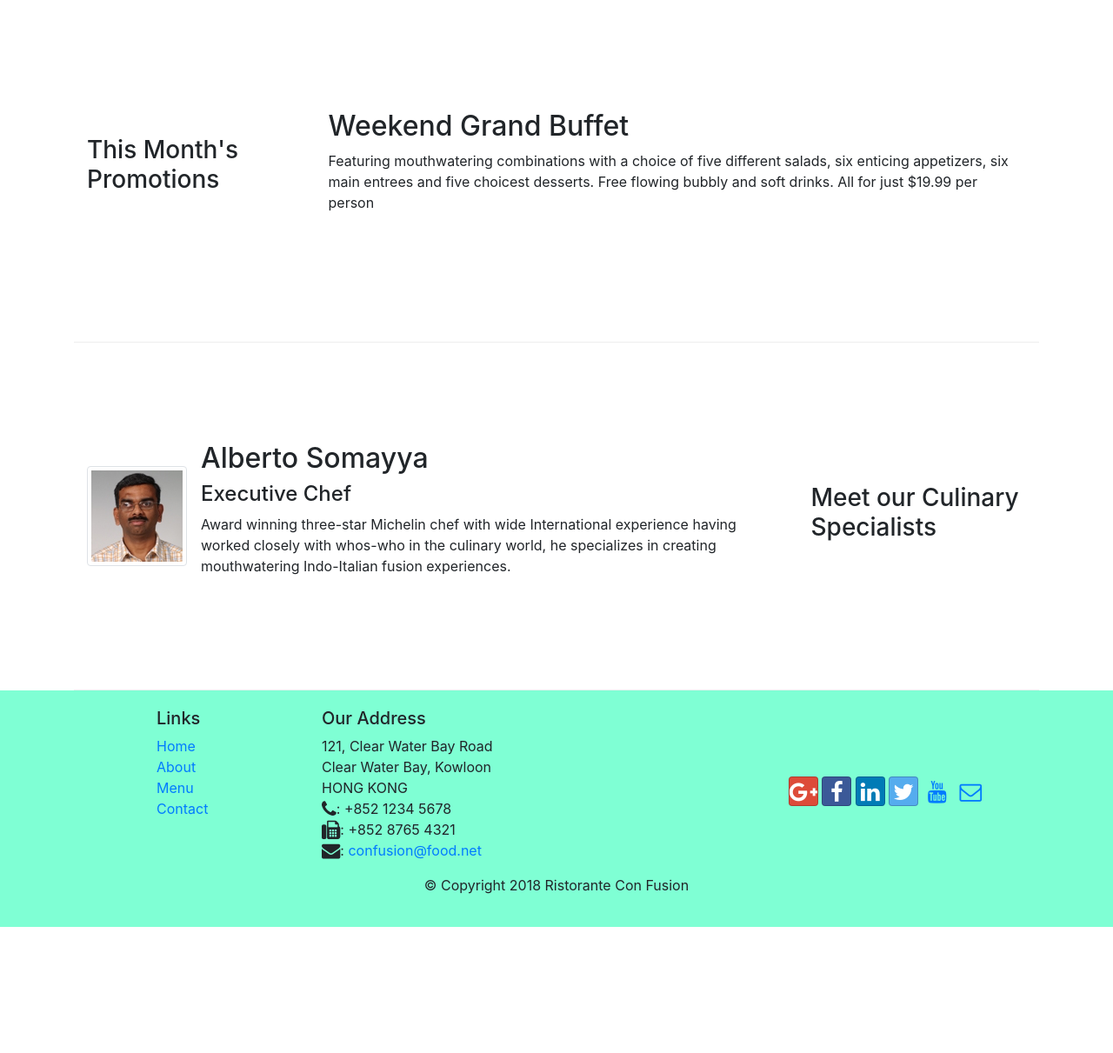
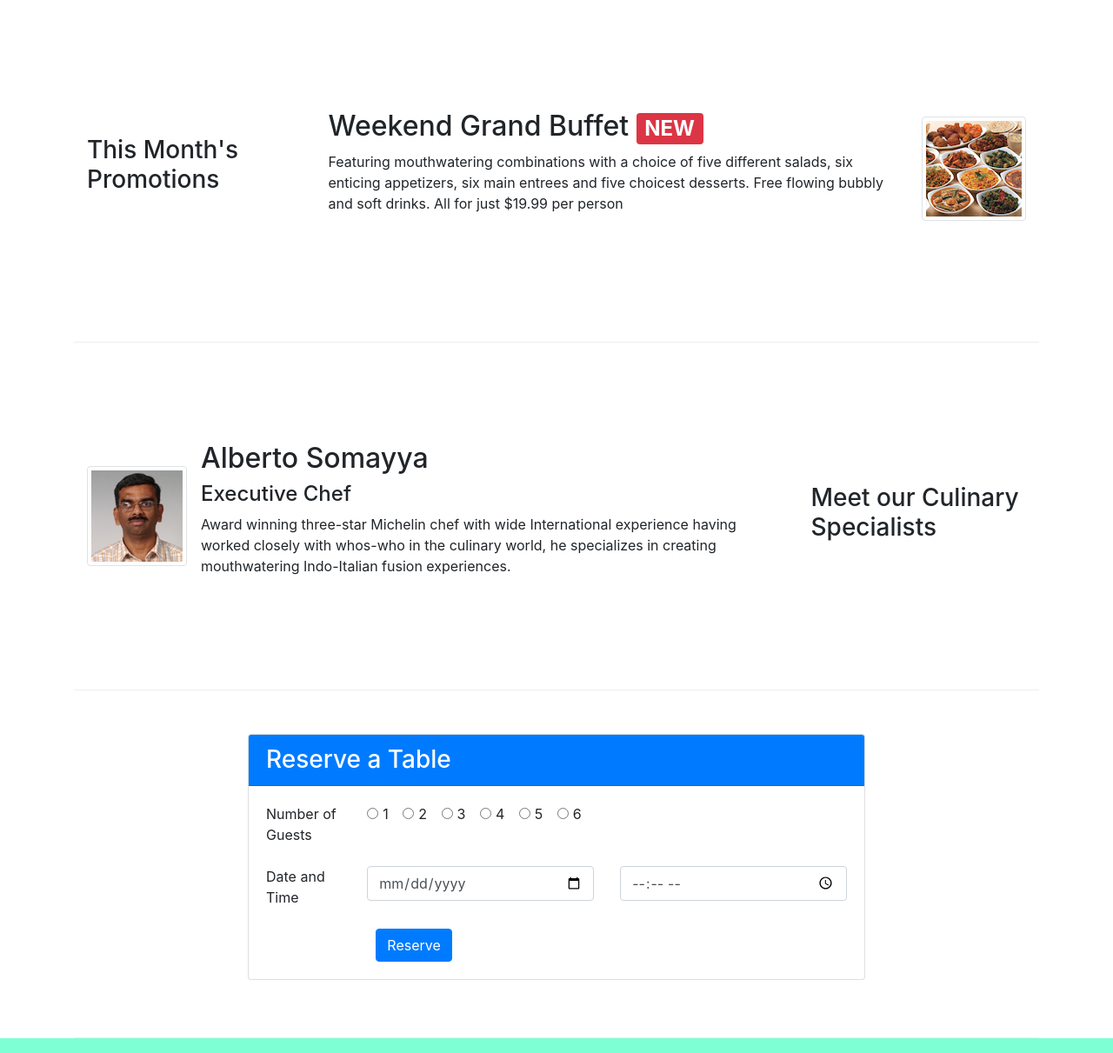
Before and after one commit to ankitks12/Coursera-Bootstrap4, a website: page index.html in a window 1280 px wide. Shown: the part 740-1951 px from the top of the page at 87% size. Before the commit the page ends 1806 px from the top, so only its background shows below. Drawn offline with nearby package versions, Linux system fonts and the light colour scheme.

Commit message:
Assignment 2 Donegit add .

```diff
--- a/index.html
+++ b/index.html
@@ -39,8 +39,13 @@
                     <h1>Ristorante con Fusion</h1>
                     <p>We take inspiration from the World's best cuisines, and create a unique fusion experience. Our lipsmacking creations will tickle your culinary senses!</p>
                 </div>
-                <div class="col-12 col-sm align-self-center">
+                <div class="col-12 col-sm-3 align-self-center">
                     <img src="img/img/logo.png" class="img-fluid">
+                </div>
+                <div class="col-12 col-sm-3 align-self-center">
+                    <div class="btn-group" role="group">
+                        <a class="btn btn-warning" role="button" href="#fillform">Reserve Table</a>
+                    </div>
                 </div>
             </div>
         </div>
@@ -57,7 +62,7 @@
                     alt="uthappizz">
                     <div class="media-body">
                         <h2 class="mt-0">Uthappizza <span class="badge badge-danger">HOT</span> <span class="badge badge-pill badge-secondary">150</span></h2>
-                        <p>A unique combination of Indian Uthappam (pancake) and Italian pizza, topped with Cerignola olives, ripe vine cherry tomatoes, Vidalia onion, Guntur chillies and Buffalo Paneer.</p>
+                        <p class="d-none d-sm-block">A unique combination of Indian Uthappam (pancake) and Italian pizza, topped with Cerignola olives, ripe vine cherry tomatoes, Vidalia onion, Guntur chillies and Buffalo Paneer.</p>
                     </div>
                 </div>
             </div>
@@ -69,8 +74,14 @@
                 <h3>This Month's Promotions</h3>
             </div>
             <div class="col col-sm col-md">
-                <h2>Weekend Grand Buffet</h2>
-                <p>Featuring mouthwatering combinations with a choice of five different salads, six enticing appetizers, six main entrees and five choicest desserts. Free flowing bubbly and soft drinks. All for just $19.99 per person </p>
+                <div class="media">
+                    <img class="d-flex ml-3 img-thumbnail align-self-center order-sm-last" src="img/img/buffet.png"
+                        alt="buffet">
+                    <div class="media-body order-sm-first">
+                        <h2 class="mt-0">Weekend Grand Buffet <span class="badge badge-danger">NEW</span></h2>
+                        <p class="d-none d-sm-block">Featuring mouthwatering combinations with a choice of five different salads, six enticing appetizers, six main entrees and five choicest desserts. Free flowing bubbly and soft drinks. All for just $19.99 per person </p>
+                    </div>
+                </div>
             </div>
         </div>
 
@@ -85,9 +96,68 @@
                     <div class="media-body">
                         <h2 class="mt-0">Alberto Somayya</h2>
                         <h4>Executive Chef</h4>
-                        <p>Award winning three-star Michelin chef with wide International experience having worked closely with whos-who in the culinary world, he specializes in creating mouthwatering Indo-Italian fusion experiences. </p>
+                        <p class="d-none d-sm-block">Award winning three-star Michelin chef with wide International experience having worked closely with whos-who in the culinary world, he specializes in creating mouthwatering Indo-Italian fusion experiences. </p>
                     </div>
                 </div>
+            </div>
+        </div>
+
+        <div class="row row-content">
+            <div class="col-12 col-sm-8 offset-sm-2">
+                <div class="card">
+                    <h3 class="card-header bg-primary text-white">Reserve a Table</h3>
+                    <div class="card-body">
+                        <form id="fillform">
+                            <div class="form-group row">
+                                <label for="numberofguests" class="col-12 col-sm-2">Number of Guests</label>
+                                <div class="col-12 col-sm-10">
+                                    <div class="form-check form-check-inline">
+                                    <input class="form-check-input" type="radio" name="inlineRadioOptions" id="inlineRadio1" value="option1">
+                                    <label class="form-check-label" for="inlineRadio1">1</label>
+                                    </div>
+                                    <div class="form-check form-check-inline">
+                                    <input class="form-check-input" type="radio" name="inlineRadioOptions" id="inlineRadio2" value="option2">
+                                    <label class="form-check-label" for="inlineRadio2">2</label>
+                                    </div>
+                                    <div class="form-check form-check-inline">
+                                    <input class="form-check-input" type="radio" name="inlineRadioOptions" id="inlineRadio3" value="option3">
+                                    <label class="form-check-label" for="inlineRadio3">3</label>
+                                    </div>
+                                    <div class="form-check form-check-inline">
+                                    <input class="form-check-input" type="radio" name="inlineRadioOptions" id="inlineRadio4" value="option4">
+                                    <label class="form-check-label" for="inlineRadio4">4</label>
+                                    </div>
+                                    <div class="form-check form-check-inline">
+                                    <input class="form-check-input" type="radio" name="inlineRadioOptions" id="inlineRadio5" value="option5">
+                                    <label class="form-check-label" for="inlineRadio5">5</label>
+                                    </div>
+                                    <div class="form-check form-check-inline">
+                                    <input class="form-check-input" type="radio" name="inlineRadioOptions" id="inlineRadio6" value="option6">
+                                    <label class="form-check-label" for="inlineRadio6">6</label>
+                                    </div>
+                                </div>
+                            </div>
+                            <div class="form-group row">
+                                <label for="dateandtime" class="col-12 col-sm-2">Date and Time</label>
+                                <div class="col-12 col-sm-5">
+                                    <input type="date" class="form-control" id="date" name="date" placeholder="Date">
+                                </div>
+                                <div class="col-12 col-sm-5">
+                                    <input type="time" class="form-control" id="time" name="time" placeholder="Time">
+                                </div>
+                            </div>
+                            <div class="form-group-row">
+                                <div class="col-10 offset-2">
+                                    <button type="submit" class="btn btn-primary">
+                                        Reserve
+                                    </button>
+                                </div>
+                            </div>
+                        </form>
+                    </div>
+                </div>
+            </div>
+            <div class="col-sm-2">
             </div>
         </div>
     </div>
```
